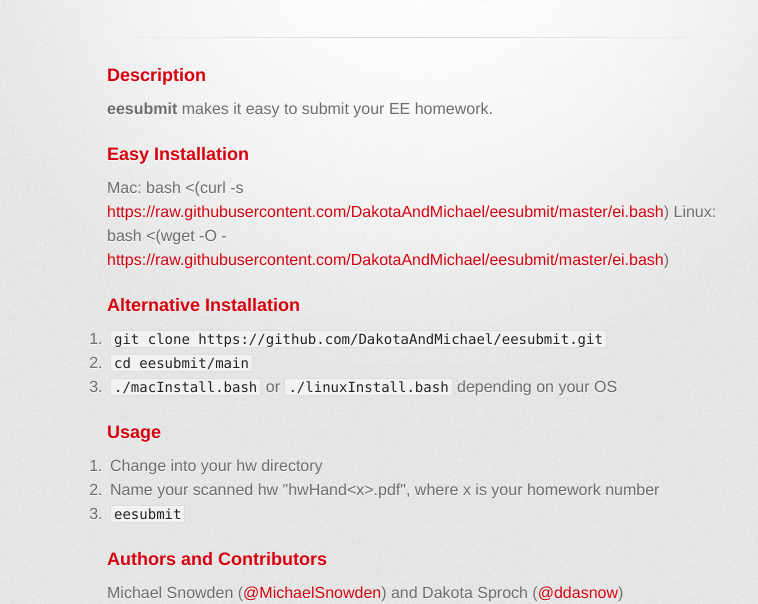
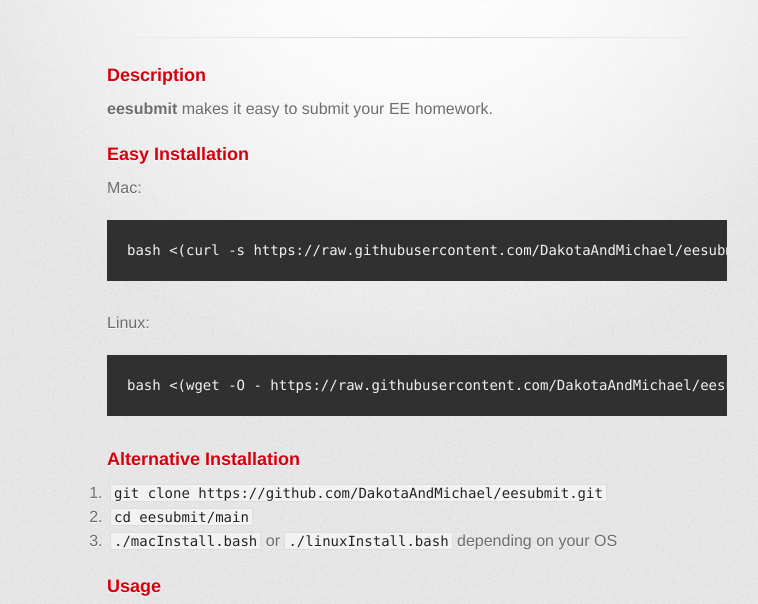
Before and after one commit to DakotaAndMichael/eesubmit, a plain HTML site: page index.html in a window 1280 px wide. Shown: the part 209-813 px from the top of the page, without its empty margins (223-981 px from the left). Drawn offline with Linux system fonts and the light colour scheme; a web font is replaced by a local one.

```diff
--- a/index.html
+++ b/index.html
@@ -39,10 +39,15 @@
 <h3>
 <a id="easy-installation" class="anchor" href="#easy-installation" aria-hidden="true"><span class="octicon octicon-link"></span></a>Easy Installation</h3>
 
-<p>Mac:
-    bash &lt;(curl -s <a href="https://raw.githubusercontent.com/DakotaAndMichael/eesubmit/master/ei.bash">https://raw.githubusercontent.com/DakotaAndMichael/eesubmit/master/ei.bash</a>)
-Linux:
-    bash &lt;(wget -O - <a href="https://raw.githubusercontent.com/DakotaAndMichael/eesubmit/master/ei.bash">https://raw.githubusercontent.com/DakotaAndMichael/eesubmit/master/ei.bash</a>)</p>
+<p>Mac:</p>
+
+<pre><code>bash &lt;(curl -s https://raw.githubusercontent.com/DakotaAndMichael/eesubmit/master/ei.bash)
+</code></pre>
+
+<p>Linux:</p>
+
+<pre><code>bash &lt;(wget -O - https://raw.githubusercontent.com/DakotaAndMichael/eesubmit/master/ei.bash)
+</code></pre>
 
 <h3>
 <a id="alternative-installation" class="anchor" href="#alternative-installation" aria-hidden="true"><span class="octicon octicon-link"></span></a>Alternative Installation</h3>
--- a/params.json
+++ b/params.json
@@ -1 +1 @@
-{"name":"eesubmit","tagline":"Why wasn't it easy before?","body":"### Description\r\n**eesubmit** makes it easy to submit your EE homework.\r\n\r\n### Easy Installation\r\nMac:\r\n    bash <(curl -s https://raw.githubusercontent.com/DakotaAndMichael/eesubmit/master/ei.bash)\r\nLinux:\r\n    bash <(wget -O - https://raw.githubusercontent.com/DakotaAndMichael/eesubmit/master/ei.bash)\r\n\r\n### Alternative Installation\r\n1. `git clone https://github.com/DakotaAndMichael/eesubmit.git`\r\n2. `cd eesubmit/main`\r\n3. `./macInstall.bash` or `./linuxInstall.bash` depending on your OS\r\n\r\n### Usage\r\n1. Change into your hw directory\r\n2. Name your scanned hw \"hwHand\\<x\\>.pdf\", where x is your homework number\r\n3. `eesubmit`\r\n\r\n\r\n### Authors and Contributors\r\nMichael Snowden (@MichaelSnowden) and Dakota Sproch (@ddasnow)","google":"","note":"Don't delete this file! It's used internally to help with page regeneration."}
+{"name":"eesubmit","tagline":"Why wasn't it easy before?","body":"### Description\r\n**eesubmit** makes it easy to submit your EE homework.\r\n\r\n### Easy Installation\r\nMac:\r\n\r\n    bash <(curl -s https://raw.githubusercontent.com/DakotaAndMichael/eesubmit/master/ei.bash)\r\n\r\nLinux:\r\n\r\n    bash <(wget -O - https://raw.githubusercontent.com/DakotaAndMichael/eesubmit/master/ei.bash)\r\n\r\n### Alternative Installation\r\n1. `git clone https://github.com/DakotaAndMichael/eesubmit.git`\r\n2. `cd eesubmit/main`\r\n3. `./macInstall.bash` or `./linuxInstall.bash` depending on your OS\r\n\r\n### Usage\r\n1. Change into your hw directory\r\n2. Name your scanned hw \"hwHand\\<x\\>.pdf\", where x is your homework number\r\n3. `eesubmit`\r\n\r\n\r\n### Authors and Contributors\r\nMichael Snowden (@MichaelSnowden) and Dakota Sproch (@ddasnow)","google":"","note":"Don't delete this file! It's used internally to help with page regeneration."}
```
